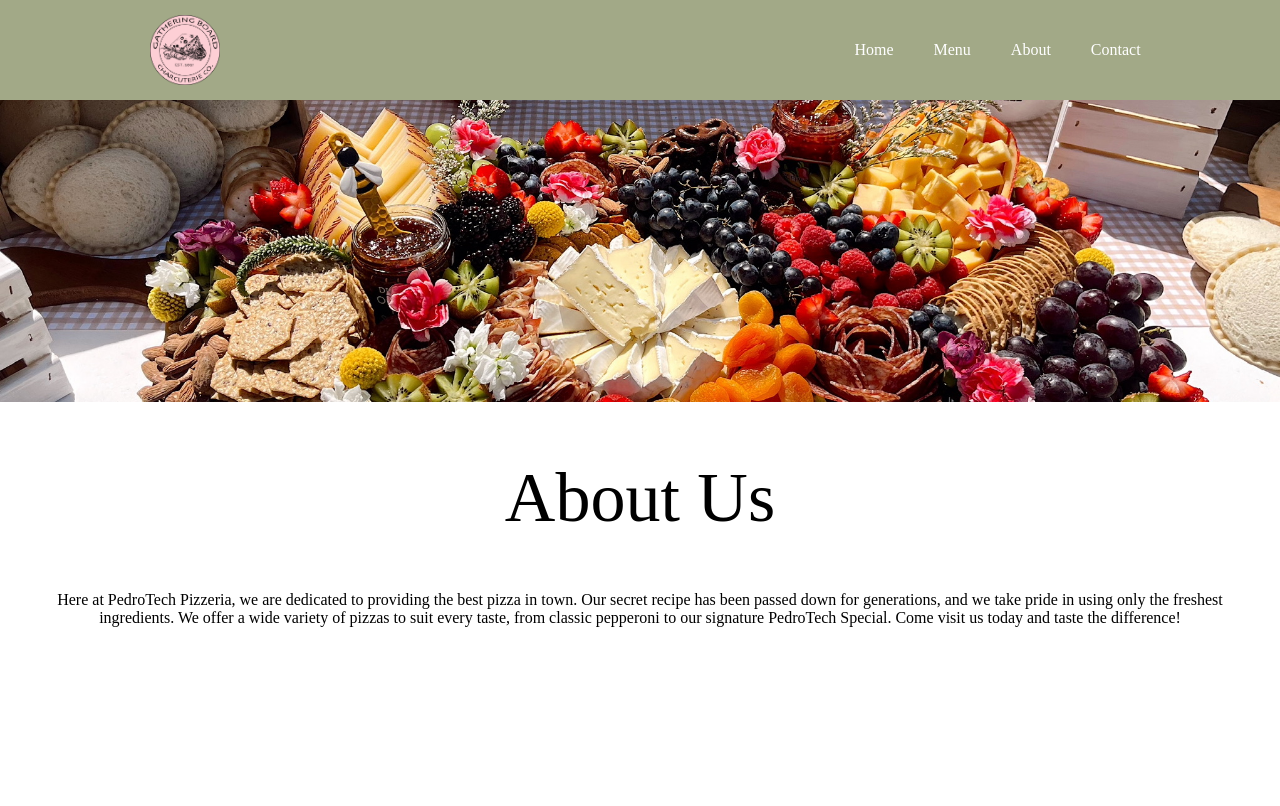
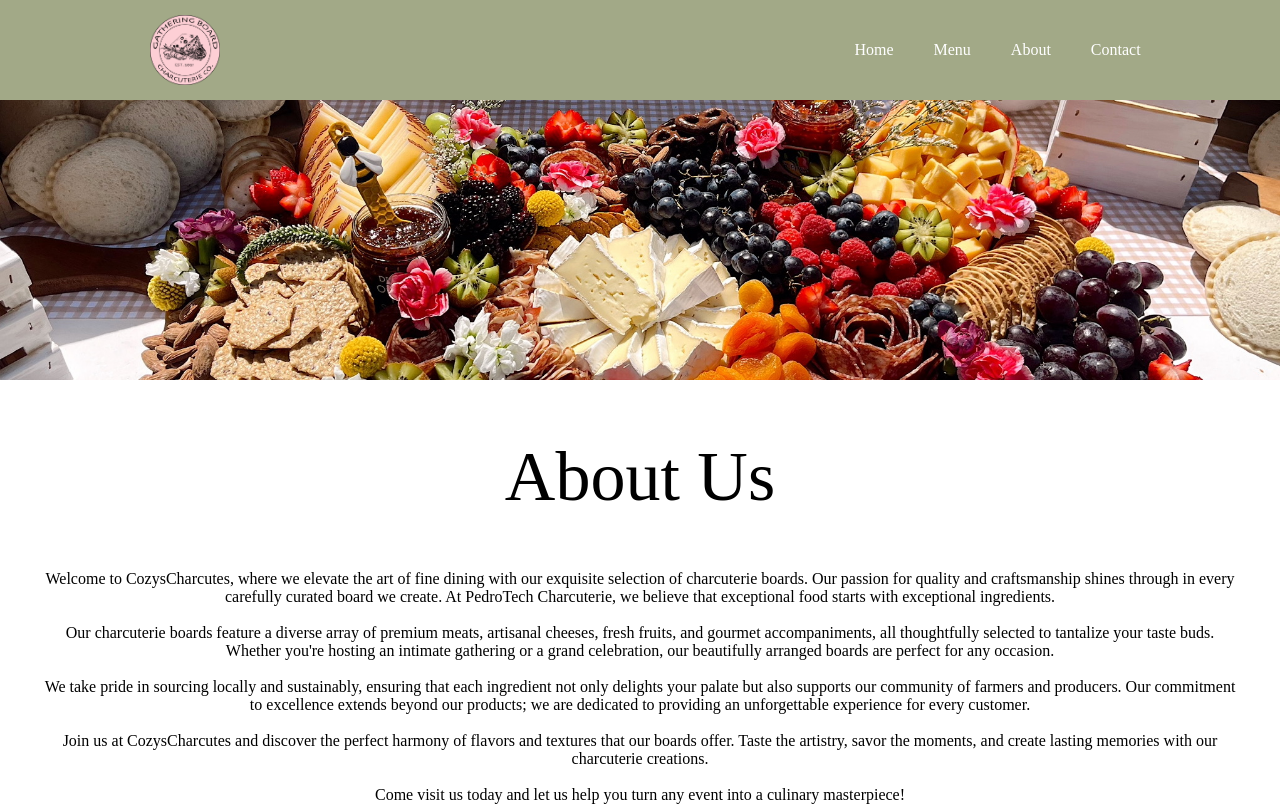
Before and after one commit to Tydidericksen/cozyscharcutes, a React (Create React App) app: page /about in a window 1280 px wide. Shown: the top 806 px of the page. Built offline with nearby package versions, Linux system fonts and the light colour scheme.

Commit message:
small changes

```diff
--- a/src/pages/About.js
+++ b/src/pages/About.js
@@ -8,7 +8,20 @@ function About() {
         <div className='aboutTop' style={{backgroundImage: `url(${AboutBoard})`}}></div>
         <div className='aboutBottom'>
             <h1>About Us</h1>
-            <p>Here at PedroTech Pizzeria, we are dedicated to providing the best pizza in town. Our secret recipe has been passed down for generations, and we take pride in using only the freshest ingredients. We offer a wide variety of pizzas to suit every taste, from classic pepperoni to our signature PedroTech Special. Come visit us today and taste the difference!</p>
+            <p>
+  Welcome to CozysCharcutes, where we elevate the art of fine dining with our exquisite selection of charcuterie boards. Our passion for quality and craftsmanship shines through in every carefully curated board we create. At PedroTech Charcuterie, we believe that exceptional food starts with exceptional ingredients.
+  <br/>
+  <br/>
+  Our charcuterie boards feature a diverse array of premium meats, artisanal cheeses, fresh fruits, and gourmet accompaniments, all thoughtfully selected to tantalize your taste buds. Whether you're hosting an intimate gathering or a grand celebration, our beautifully arranged boards are perfect for any occasion.
+  <br/>
+  <br/>
+  We take pride in sourcing locally and sustainably, ensuring that each ingredient not only delights your palate but also supports our community of farmers and producers. Our commitment to excellence extends beyond our products; we are dedicated to providing an unforgettable experience for every customer.
+  <br/>
+  <br/>
+  Join us at CozysCharcutes and discover the perfect harmony of flavors and textures that our boards offer. Taste the artistry, savor the moments, and create lasting memories with our charcuterie creations.
+    <br/>
+    <br/>
+  Come visit us today and let us help you turn any event into a culinary masterpiece!</p>
         </div>
     </div>
   )
--- a/src/pages/Home.js
+++ b/src/pages/Home.js
@@ -13,7 +13,7 @@ function Home() {
       </video>
       <div className="headerContainer">
         <h1> COZY CHARCUTES </h1>
-        <p> PIZZA TO FIT ANY TASTE</p>
+        <p> SPICE UP ANY OCCASION</p>
         <Link to="/menu">
           <button> ORDER NOW </button>
         </Link>
```
